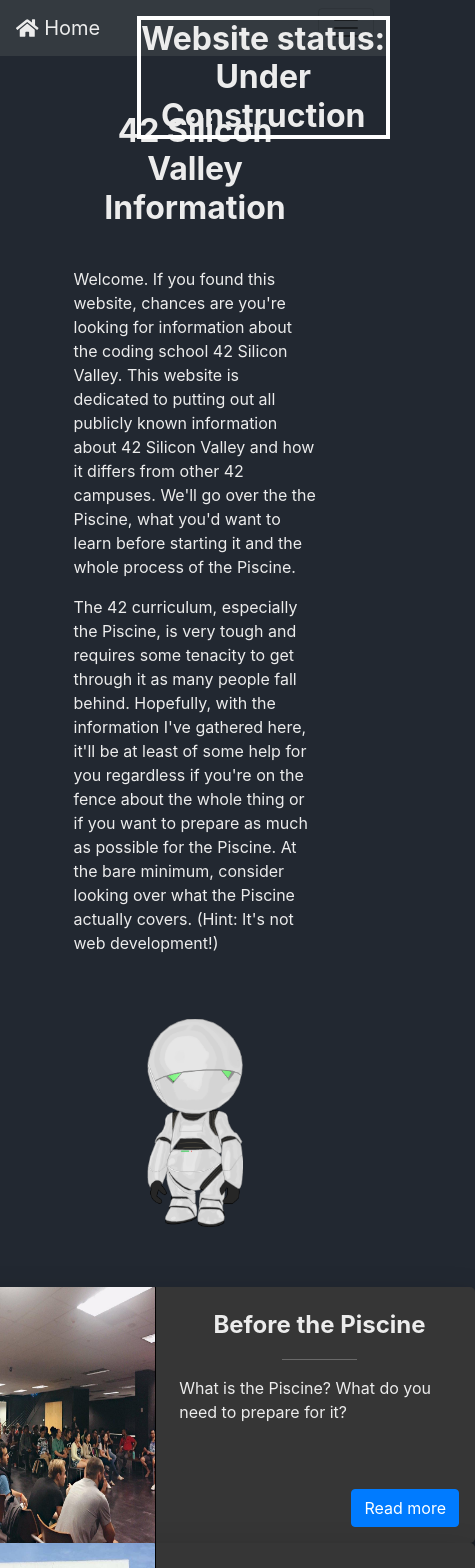
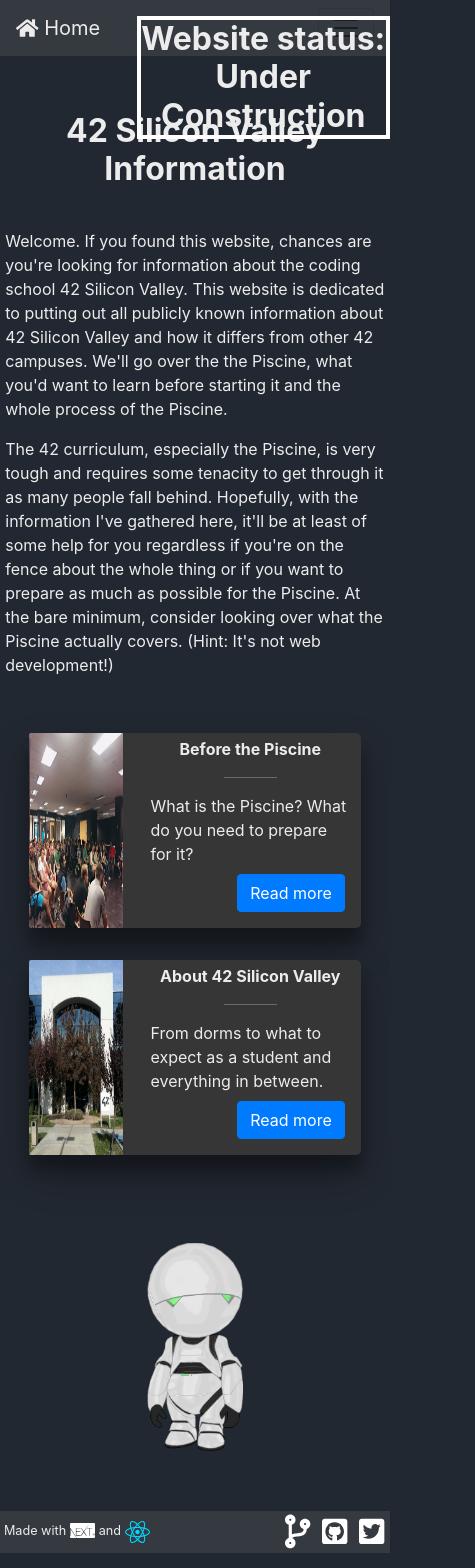
Before and after one commit to PocketPiggy/42-silicon-valley-info, a Next.js app: page / in a window 390 px wide. Shown: the top 1568 px of the page, 475 px wide, since content can reach past the window. Built offline with nearby package versions, Linux system fonts and the light colour scheme.

Commit message:
fixed mobile css for fat cards on home page. removed some redundant wording on about fat card.

```diff
--- a/data/cards/Root.json
+++ b/data/cards/Root.json
@@ -10,7 +10,7 @@
     "title": "About 42 Silicon Valley",
     "imgSrc": "/Images/Page/Infosources/42sv_campus.jpg",
     "imgAlt": "Front entrance of 42 Silicon Valley, with trees surrounding the doorway.",
-    "text": "All relative information regarding 42 Silicon Valley. From dorms to what to expect as a student and everything in between.",
+    "text": "From dorms to what to expect as a student and everything in between.",
     "link": "/Sources"
   }
 }
--- a/pages/index.js
+++ b/pages/index.js
@@ -37,6 +37,15 @@
           (Hint: It's not web development!)
         </p>
 
+        <section className="fat-card-container">
+          <span className="card-1">
+            <FatCard cardData={SelectCard("Root", "Before_the_piscine")} />
+          </span>
+          <span className="card-2">
+            <FatCard cardData={SelectCard("Root", "About_42SV")} />
+          </span>
+        </section>
+
         <span className="mini-img-container">
           <img
             src="/Images/Page/Home/Marvin.jpg"
@@ -46,11 +55,6 @@
           />
         </span>
       </section>
-
-      <FatCard cardData={SelectCard("Root", "Before_the_piscine")} />
-      <FatCard cardData={SelectCard("Root", "About_42SV")} />
-
-      <span className="buffy-the-buffer" />
     </>
   );
 }
--- a/styles/components/card.scss
+++ b/styles/components/card.scss
@@ -106,8 +106,9 @@
                 //object-fit: contain;
                 width: inherit;
                 height: inherit;
-                border-radius: 1px;
+                border-radius: 2px 0 0 2px;
             }
+            border-right: 5px solid black;
         }
     }
     .hemi-2 {
@@ -115,7 +116,8 @@
         .f-card-title {
             margin-top: 1.25rem;
             p {
-                font-size: 1.5rem !important;
+                //font-size: 1.5rem !important;
+                font-size: 1.5rem;
                 font-weight: bold;
                 text-align: center;
             }
@@ -135,6 +137,32 @@
 }
 
 .vl {
-    border-right: 1px solid black;
-    margin: 0 .5rem 0 0;
+    //border-right: 1px solid black;
+    //margin: 0 0.5rem 0 0;
 }
+
+@media screen and (max-width: 768px) {
+    .f-card-container {
+        width: 85vw !important;
+        height: 50vw !important;
+    }
+
+    .hemi-1 {
+        .f-card-img {
+            width: 24vw !important;
+            height: 50vw !important;
+        }
+    }
+
+    .hemi-2 {
+        .f-card-title {
+            margin-top: .25rem !important;
+            p {
+                font-size: 16px !important;
+            }
+        }
+    }
+
+    .vl {
+    }
+}
--- a/styles/page/home.scss
+++ b/styles/page/home.scss
@@ -1,5 +1,26 @@
+.fat-card-container {
+    display: flex;
+    flex-direction: initial;
+    padding: .5rem;
+    margin: 1rem 0 1rem 0;
+    .card-1 {
+        margin: 1rem;
+    }
+    .card-2 {
+        margin: 1rem;
+    }
+}
+
+
 .marvin {
-    margin-top: 2rem;
+    margin-top: .5rem;
+}
+
+@media screen and (max-width: 768px) {
+    .fat-card-container {
+        display: flex;
+        flex-direction: column;
+    }
 }
 
 @media screen and (min-width: 768px) {
```
